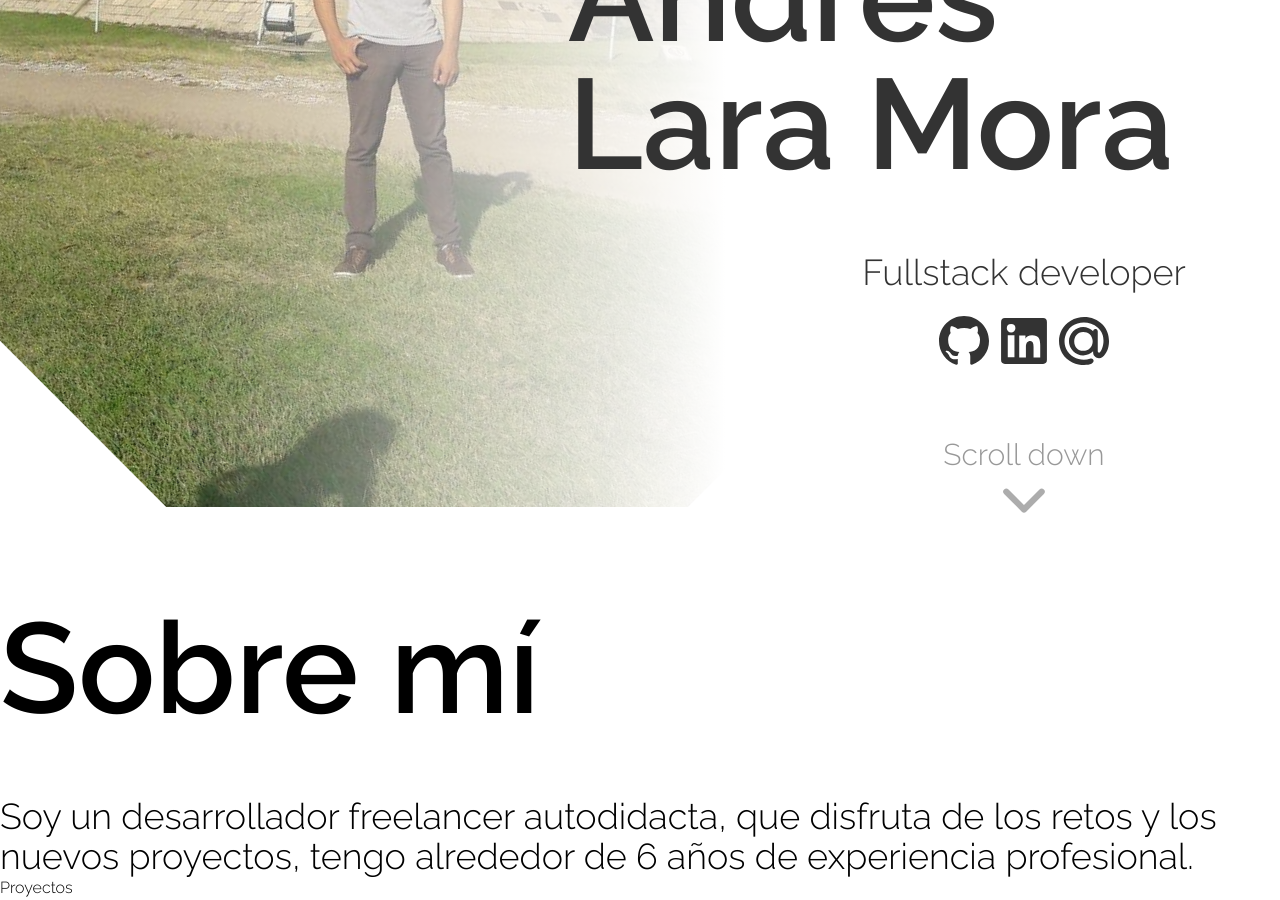
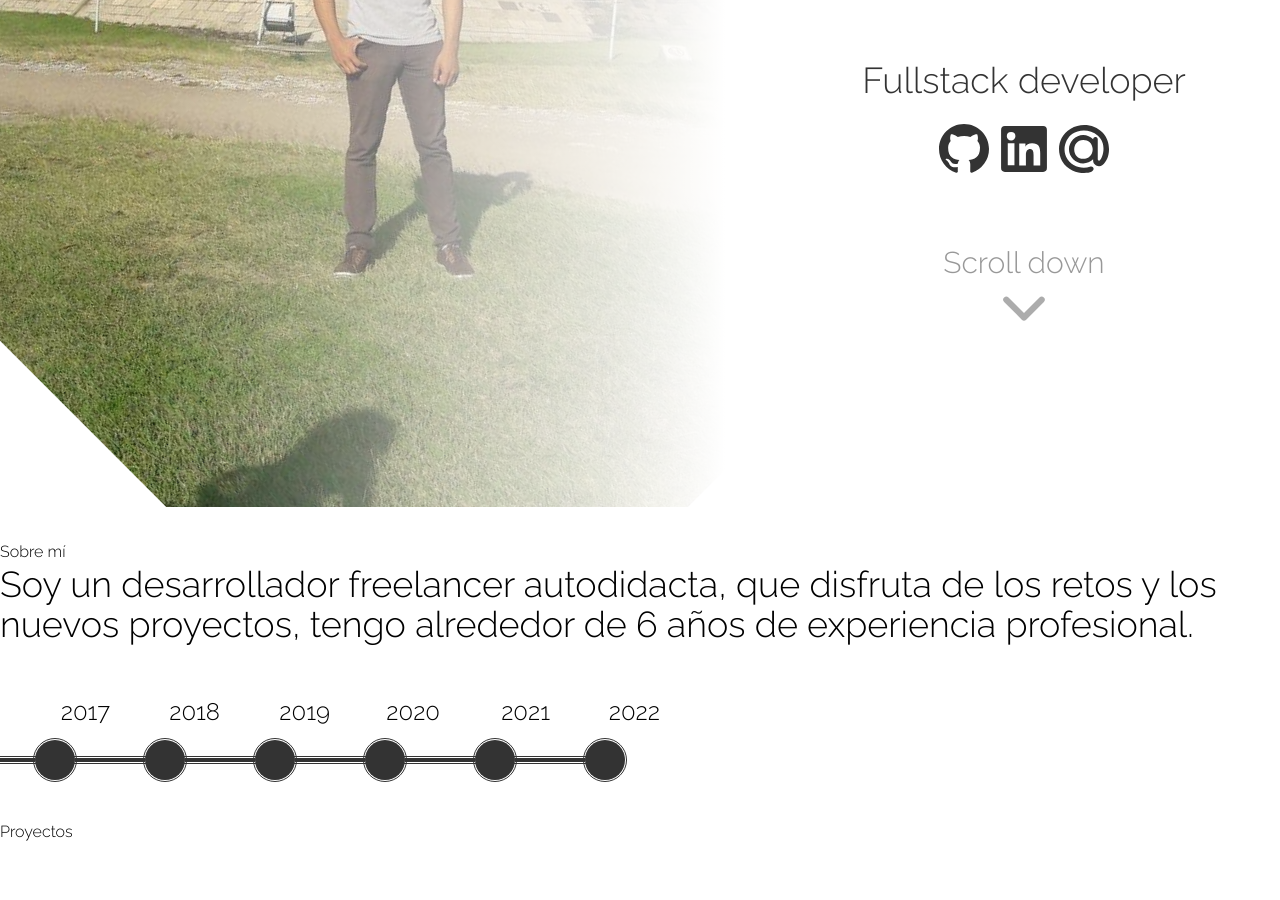
Before and after one commit to Joandres-Lara/website, a Next.js app: page / in a window 1280 px wide. Shown: the part 260-1160 px from the top of the page. After the commit the page ends 1104 px from the top, so only its background shows below. Built offline with nearby package versions, Linux system fonts and the light colour scheme.

Commit message:
add: timeline component.

```diff
--- a/components/about/about.tsx
+++ b/components/about/about.tsx
@@ -1,11 +1,16 @@
+import Timeline from "./timeline";
+
 export default function About() {
  return (
-  <div className="container">
-   <h2 className="text-9xl font-bold py-16">Sobre mí</h2>
-   <p className="text-4xl">
-    Soy un desarrollador freelancer autodidacta, que disfruta de los retos y los
-    nuevos proyectos, tengo alrededor de 6 años de experiencia profesional.
-   </p>
-  </div>
+  <>
+   <div className="container">
+    <h2 className="title">Sobre mí</h2>
+    <p className="text-4xl">
+     Soy un desarrollador freelancer autodidacta, que disfruta de los retos y
+     los nuevos proyectos, tengo alrededor de 6 años de experiencia profesional.
+    </p>
+   </div>
+   <Timeline />
+  </>
  );
 }
--- /dev/null
+++ b/components/about/timeline.module.css
@@ -0,0 +1,57 @@
+.year {
+ @apply text-2xl text-right py-3;
+}
+
+.timeline__item {
+ &:last-child {
+  .right_separator {
+   background-color: transparent;
+   &:after {
+    border: none;
+   }
+  }
+ }
+
+ .indicator {
+  display: inline-block;
+  border-radius: 100%;
+  height: 40px;
+  width: 40px;
+  background-color: #333;
+
+  &:after {
+   border-radius: 100%;
+  }
+ }
+
+ .indicator,
+ .left_separator,
+ .right_separator {
+  position: relative;
+  z-index: 9999;
+
+  &::after {
+   --spacing: -1.55px;
+
+   content: " ";
+   position: absolute;
+   top: var(--spacing);
+   bottom: var(--spacing);
+   left: var(--spacing);
+   right: var(--spacing);
+   border: 1px solid #333;
+  }
+ }
+
+ .left_separator,
+ .right_separator {
+  background-color: #333;
+  height: 4px;
+  width: 35px;
+
+  &::after {
+   border-left: none;
+   border-right: none;
+  }
+ }
+}
--- /dev/null
+++ b/components/about/timeline.tsx
@@ -0,0 +1,20 @@
+import classesTimeline from "./timeline.module.css";
+
+const years = [2017, 2018, 2019, 2020, 2021, 2022];
+
+export default function Timeline() {
+ return (
+  <div className="flex flex-row py-10">
+   {years.map((year, i) => (
+    <div className={`flex flex-col ${classesTimeline.timeline__item}`}>
+     <span className={classesTimeline.year}>{year}</span>
+     <div className="flex flex-row w-full items-center">
+      <span className={classesTimeline.left_separator} />
+      <span className={classesTimeline.indicator} />
+      <span className={classesTimeline.right_separator} />
+     </div>
+    </div>
+   ))}
+  </div>
+ );
+}
--- a/components/details/details.tsx
+++ b/components/details/details.tsx
@@ -21,7 +21,7 @@ export default function Details() {
 
    <div className={`relative w-2/5 py-16 ${classesDetails.details_text}`}>
     <h1
-     className={`text-black text-9xl font-bold ${classesDetails.details_text_name}`}
+     className={`text-black text-8xl font-bold ${classesDetails.details_text_name}`}
     >
      Joan Andrés Lara Mora
     </h1>
@@ -31,8 +31,12 @@ export default function Details() {
       <a href="https://github.com/Joandres-Lara">
        <Image width={50} height={50} layout="fixed" src={githubSrcSvg} />
       </a>
-      <Image width={50} height={50} layout="fixed" src={linkedinSrcSvg} />
-      <Image width={50} height={50} layout="fixed" src={emailSrcSvg} />
+      <a href="https://www.linkedin.com/in/joan-andr%C3%A9s-lara-mora-194444224/">
+       <Image width={50} height={50} layout="fixed" src={linkedinSrcSvg} />
+      </a>
+      <a href="mailto:joan.lara.mora@gmail.com">
+       <Image width={50} height={50} layout="fixed" src={emailSrcSvg} />
+      </a>
      </div>
 
      <div className="flex flex-col items-center mt-16 opacity-40">
--- a/components/projects/projects.tsx
+++ b/components/projects/projects.tsx
@@ -1,3 +1,7 @@
 export default function Projects() {
- return <h2>Proyectos</h2>;
+ return (
+  <div className="container">
+   <h2 className="title">Proyectos</h2>
+  </div>
+ );
 }
--- a/styles/components/container.css
+++ b/styles/components/container.css
@@ -1,3 +1,6 @@
 .container{
  @apply px-16 py-6;
+ .title{
+  @apply text-8xl font-bold py-16;
+ }
 }
```
